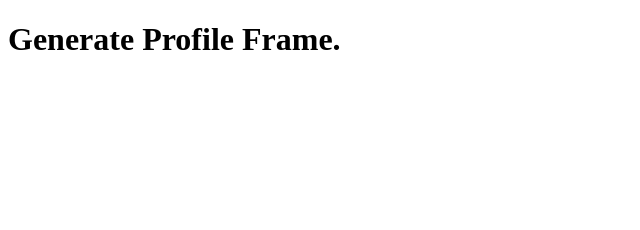
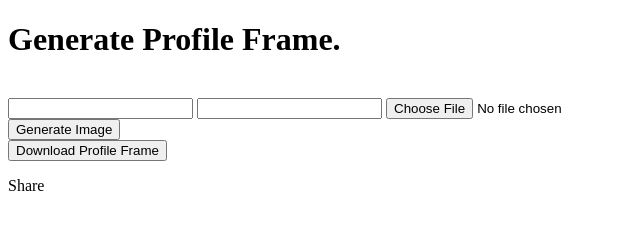
Before and after one commit to GREATEMMET/walk_away_cancer_profile_generator, a plain HTML site: page index.html in a window 1280 px wide. Shown: the whole page, without its empty margins (0-640 px from the left). Drawn offline with Linux system fonts and the light colour scheme.

Commit message:
completd html layout and added a few extra class attributes

```diff
--- a/index.html
+++ b/index.html
@@ -19,8 +19,28 @@
             </div>
 
             <div class="innerContainer rightContainer">
-                <section class="rightTopContainer profileGenerator"></section>
-                <section class="rightBottomContainer profilePreview"></section>
+                <section class="rightTopContainer profileGenerator">
+                    <div class="infoField">
+                        <input type="text" name="firstname" id="" class="firstname">
+                        <input type="text" name="lastname" id="" class="lastname">
+                        <input type="file" class="imgUpload">
+                    </div>
+                    <button class="generateBtn">Generate Image</button>
+                </section>
+
+                <section class="rightBottomContainer profilePreview">
+                    <div class="personCertificate"></div>
+                    <div class="downloadAndShare">
+                        <button class="profileDownloadBtn">Download Profile Frame</button>
+
+                        <p class="shareIcons">Share
+                            <a href=""><img src="" alt="" class="shareIcon sharefacebook"></a>
+                            <a href=""><img src="" alt="" class="shareIcon shareX"></a>
+                            <a href=""><img src="" alt="" class="shareIcon shareInstagram"></a>
+                            <a href=""><img src="" alt="" class="shareIcon shareLinkedIn"></a>
+                        </p>
+                    </div>
+                </section>
             </div>
         </div>
     </body>
```
Also changed, not shown: 1 other file.
